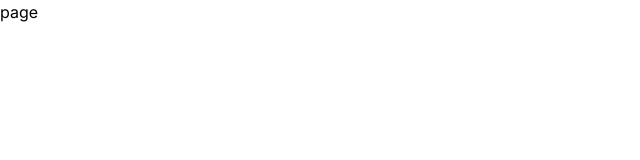
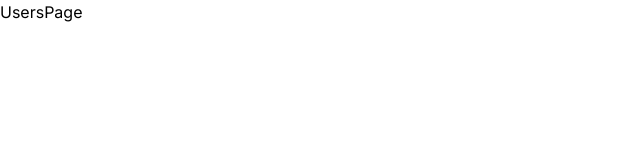
Before and after one commit to Masoud-z/Next-App, a Next.js app: page /users in a window 1280 px wide. Shown: the top 160 px of the page, without its empty margins (0-640 px from the left). Built offline with nearby package versions, Linux system fonts and the light colour scheme.

Commit message:
Add newUser folder

```diff
--- a/app/page.tsx
+++ b/app/page.tsx
@@ -1,9 +1,11 @@
 import Image from "next/image";
+import Link from "next/link";
 
 export default function Home() {
   return (
     <main>
       <h1>Hello there!</h1>
+      <Link href="/users">Users</Link>
     </main>
   );
 }
--- /dev/null
+++ b/app/users/new/page.tsx
@@ -0,0 +1,9 @@
+import React from 'react'
+
+const NewUserPage = () => {
+  return (
+    <div>NewUserPage</div>
+  )
+}
+
+export default NewUserPage
--- a/app/users/page.tsx
+++ b/app/users/page.tsx
@@ -1,9 +1,7 @@
-import React from 'react'
+import React from "react";
 
-function page() {
-  return (
-    <div>page</div>
-  )
-}
+const UsersPage  = () => {
+  return <div>UsersPage</div>;
+};
 
-export default page
+export default UsersPage;
```
